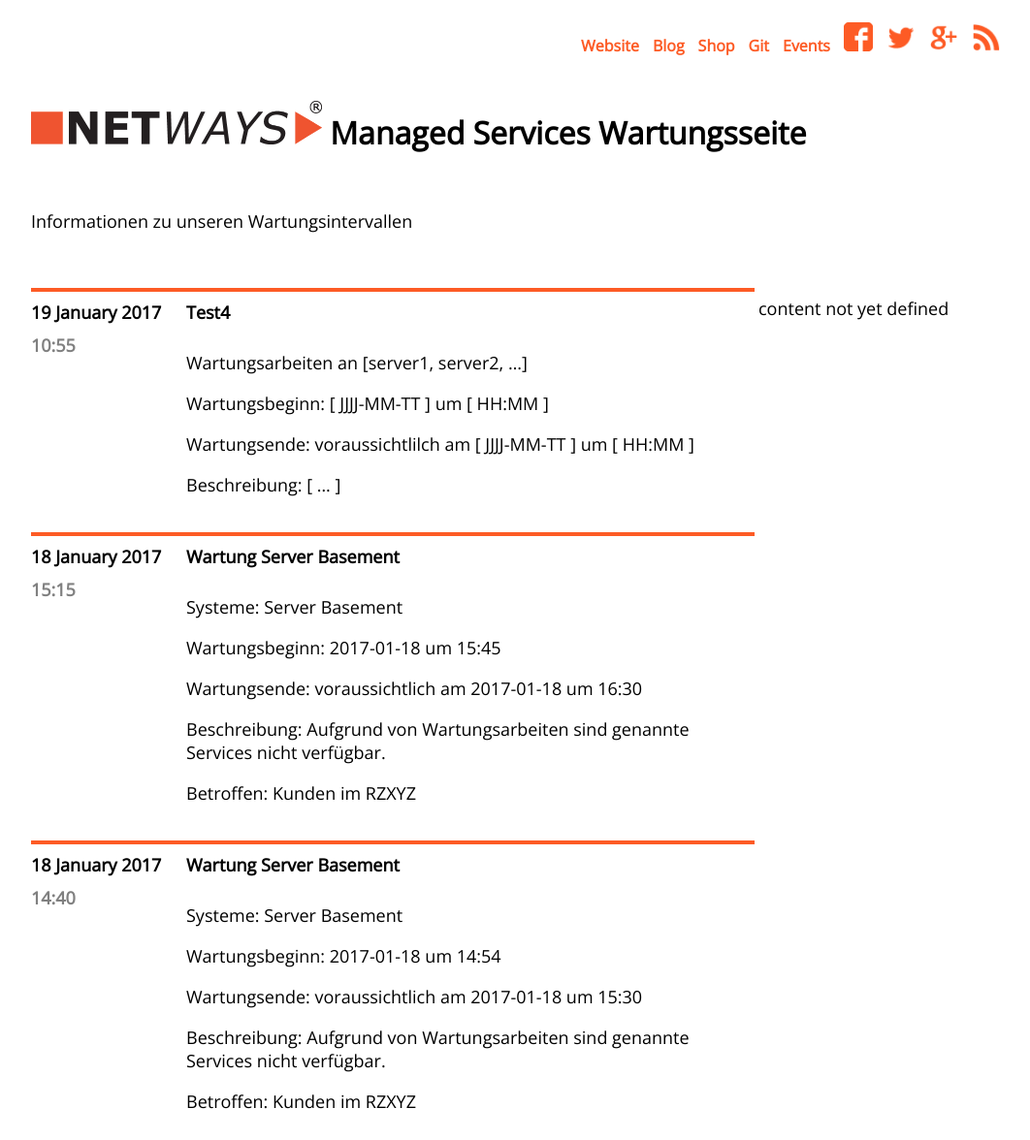
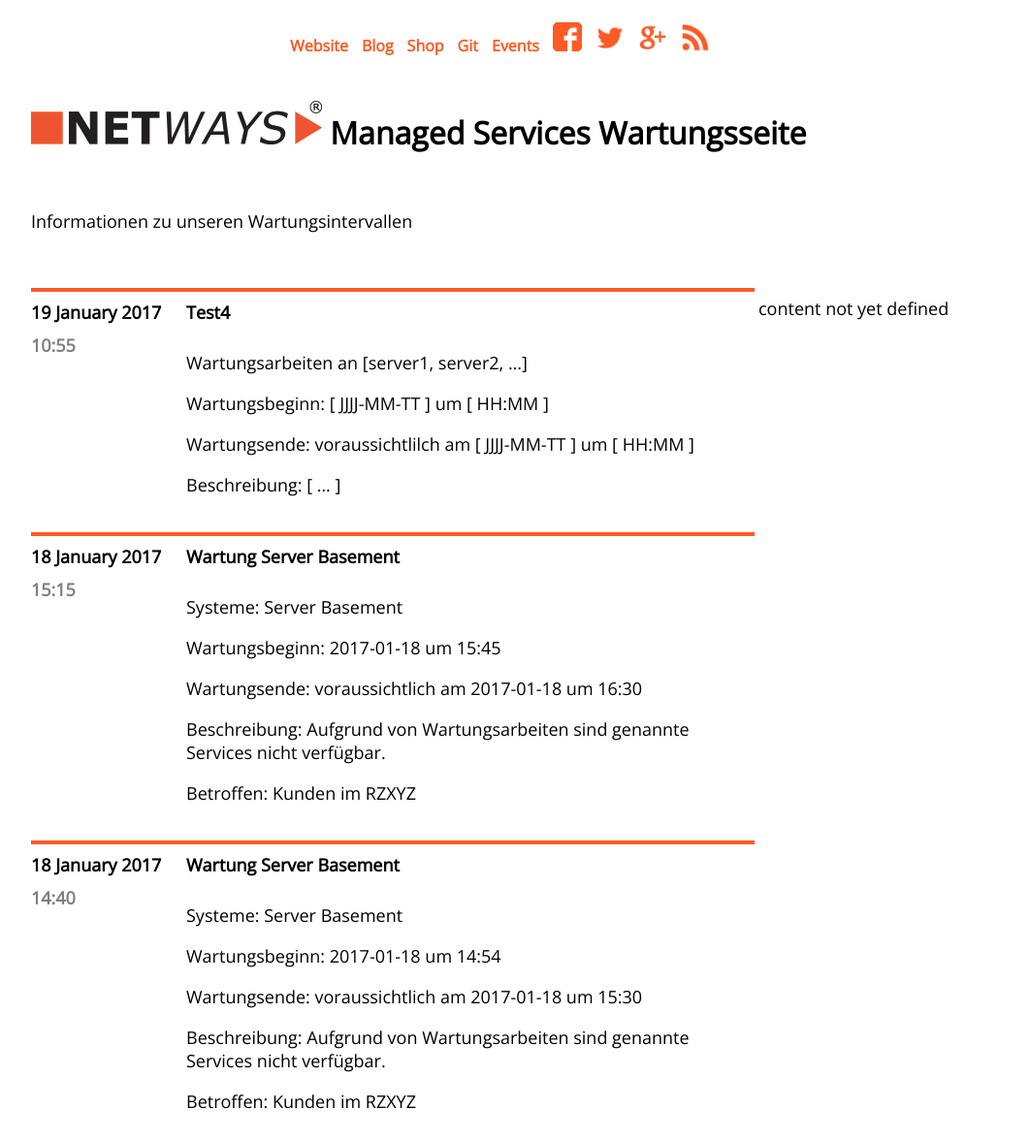
Before and after one commit to Storagegirl/storagegirl.github.io, a Jekyll site: the page built from index.html, in a window 1280 px wide. Shown: the whole page at 97% size, without its empty margins (108-1170 px from the left). Built offline with Jekyll 4.4.1, drawn with Linux system fonts in a browser that asks for light colours.

Commit message:
Update main.css

```diff
--- a/css/main.css
+++ b/css/main.css
@@ -40,11 +40,16 @@
     height: 3px;
 }
 
+.boxlogo {
+    float: right;
+    width: 30%;
+}
+
 .boxsocial {
     text-align: right;
     padding-top: 15px;
     padding-bottom: 15px;
-    width: 100%;
+    width: 70%;
 }
 
 .boxheader {
```
